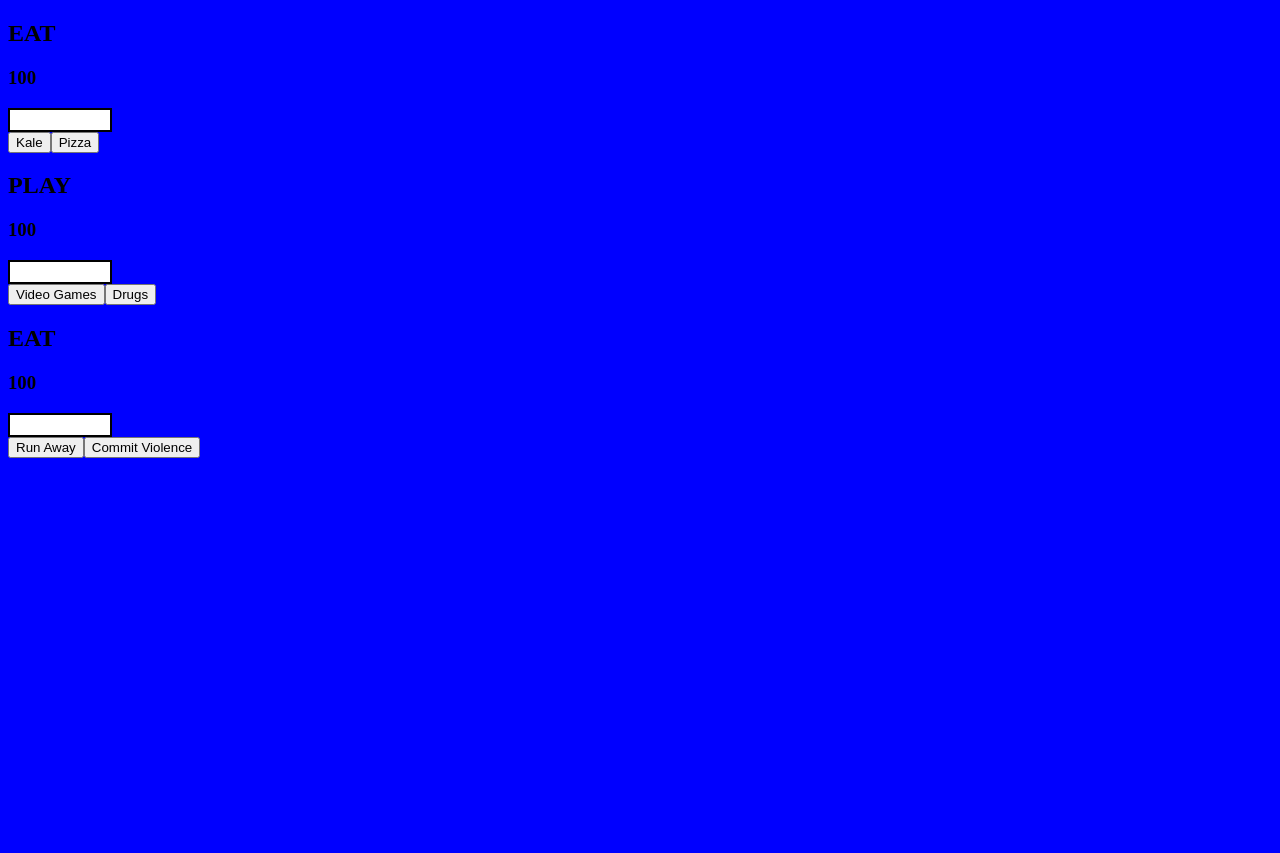
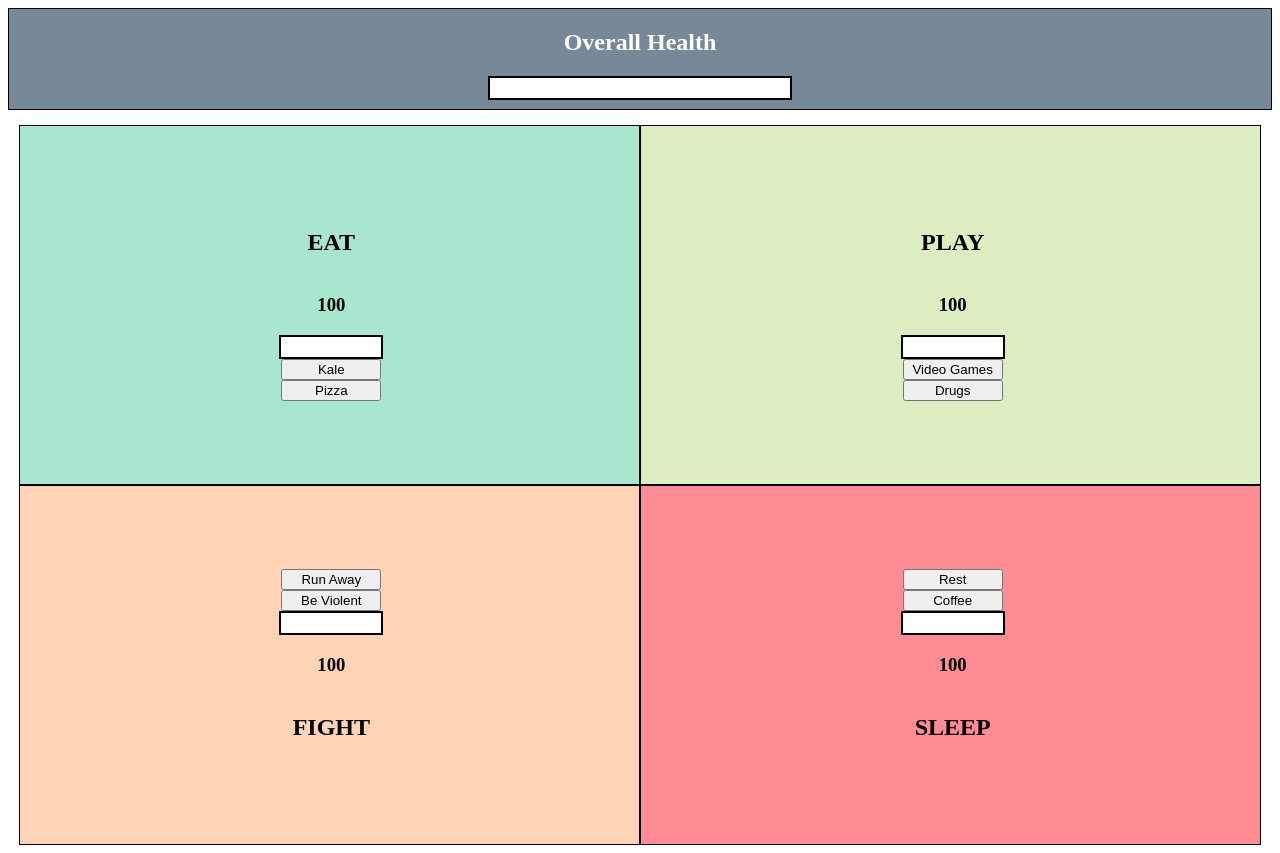
Before and after one commit to HeathJHMoore/tamagotchi, a website built with webpack: page src/index.html in a window 1280 px wide. Before the commit the page ends 800 px from the top, so only its background shows below. Built offline with nearby package versions, Linux system fonts and the light colour scheme.

Commit message:
added a bunch of styling

```diff
--- a/src/javascripts/components/eat.js
+++ b/src/javascripts/components/eat.js
@@ -4,7 +4,7 @@ let full = 100;
 
 const eatBuilder = () => {
   let domString = '';
-  domString += '<div>';
+  domString += '<div class="sectionContents">';
   domString += '<h2>EAT</h2>';
   domString += `<h3>${full}</h3>`;
   domString += `<div id="eatProgressBarOuter" style="background-color: black; width: 100px; padding: 2px;"><div id="eatProgresBarInner" style="width: ${full}%; background-color: white; padding: 10px 0px"></div></div>`;
@@ -35,4 +35,4 @@ const eatListeners = () => {
   });
 };
 
-export default { eatBuilder, eatListeners };
+export default { eatBuilder, eatListeners, full };
--- a/src/javascripts/components/fight.js
+++ b/src/javascripts/components/fight.js
@@ -4,14 +4,14 @@ let strength = 100;
 
 const fightBuilder = () => {
   let domString = '';
+  domString += '<div class="sectionContents">';
   domString += '<div>';
-  domString += '<h2>EAT</h2>';
+  domString += '<button id="runAway">Run Away</button>';
+  domString += '<button id="commitViolence">Be Violent</button>';
+  domString += '</div>';
+  domString += `<div id="fightProgressBarOuter" style="background-color: black; width: 100px; padding: 2px;"><div id="fightProgresBarInner" style="width: ${strength}%; background-color: white; padding: 10px 0px"></div></div>`;
   domString += `<h3>${strength}</h3>`;
-  domString += `<div id="fightProgressBarOuter" style="background-color: black; width: 100px; padding: 2px;"><div id="fightProgresBarInner" style="width: ${strength}%; background-color: white; padding: 10px 0px"></div></div>`;
-  domString += '<div id="eatButtons">';
-  domString += '<button id="runAway">Run Away</button>';
-  domString += '<button id="commitViolence">Commit Violence</button>';
-  domString += '</div>';
+  domString += '<h2>FIGHT</h2>';
   domString += '</div';
   util.printToDom('fight', domString);
 };
@@ -35,4 +35,4 @@ const fightListeners = () => {
   });
 };
 
-export default { fightBuilder, fightListeners };
+export default { fightBuilder, fightListeners, strength };
--- /dev/null
+++ b/src/javascripts/components/overallProgress.js
@@ -0,0 +1,19 @@
+import eat from './eat';
+import play from './play';
+import fight from './fight';
+import sleep from './sleep';
+import util from '../helpers/util';
+
+const average = (eat.full + play.fun + fight.strength + sleep.energy) / 4;
+
+// const newAverage = () => {
+//   average = (eat.full + play.fun + fight.strength + sleep.energy) / 4;
+// };
+
+const overallProgressBuilder = () => {
+  let domString = '<h2>Overall Health</h2>';
+  domString += `<div id="overallProgressBarOuter" style="background-color: black; width: 300px; padding: 2px;"><div id="fightProgresBarInner" style="width: ${average}%; background-color: white; padding: 10px 0px"></div></div>`;
+  util.printToDom('progress', domString);
+};
+
+export default { overallProgressBuilder };
--- a/src/javascripts/components/play.js
+++ b/src/javascripts/components/play.js
@@ -4,11 +4,11 @@ let fun = 100;
 
 const playBuilder = () => {
   let domString = '';
-  domString += '<div>';
+  domString += '<div class="sectionContents">';
   domString += '<h2>PLAY</h2>';
   domString += `<h3>${fun}</h3>`;
   domString += `<div id="playProgressBarOuter" style="background-color: black; width: 100px; padding: 2px;"><div id="playProgresBarInner" style="width: ${fun}%; background-color: white; padding: 10px 0px"></div></div>`;
-  domString += '<div id="eatButtons">';
+  domString += '<div id="playButtons">';
   domString += '<button id="videoGames">Video Games</button>';
   domString += '<button id="drugs">Drugs</button>';
   domString += '</div>';
@@ -35,4 +35,4 @@ const playListeners = () => {
   });
 };
 
-export default { playBuilder, playListeners };
+export default { playBuilder, playListeners, fun };
--- a/src/javascripts/components/sleep.js
+++ b/src/javascripts/components/sleep.js
@@ -0,0 +1,38 @@
+import util from '../helpers/util';
+
+let energy = 100;
+
+const sleepBuilder = () => {
+  let domString = '';
+  domString += '<div class="sectionContents">';
+  domString += '<div>';
+  domString += '<button id="rest">Rest</button>';
+  domString += '<button id="coffee">Coffee</button>';
+  domString += '</div>';
+  domString += `<div id="fightProgressBarOuter" style="background-color: black; width: 100px; padding: 2px;"><div id="fightProgresBarInner" style="width: ${energy}%; background-color: white; padding: 10px 0px"></div></div>`;
+  domString += `<h3>${energy}</h3>`;
+  domString += '<h2>SLEEP</h2>';
+  domString += '</div';
+  util.printToDom('sleep', domString);
+};
+
+const sleepListeners = () => {
+  document.addEventListener('click', (e) => {
+    if (e.target.id === 'rest') {
+      if (energy < 100) {
+        energy += 2;
+        sleepBuilder();
+      }
+    }
+  });
+  document.addEventListener('click', (e) => {
+    if (e.target.id === 'coffee') {
+      if (energy > 0) {
+        energy -= 2;
+        sleepBuilder();
+      }
+    }
+  });
+};
+
+export default { sleepBuilder, sleepListeners, energy };
--- a/src/javascripts/helpers/pageBuilder.js
+++ b/src/javascripts/helpers/pageBuilder.js
@@ -1,15 +1,20 @@
 import eat from '../components/eat';
 import play from '../components/play';
 import fight from '../components/fight';
+import sleep from '../components/sleep';
+import overall from '../components/overallProgress';
 
 
 const pageBuilder = () => {
   eat.eatBuilder();
   play.playBuilder();
   fight.fightBuilder();
+  sleep.sleepBuilder();
+  overall.overallProgressBuilder();
   eat.eatListeners();
   play.playListeners();
   fight.fightListeners();
+  sleep.sleepListeners();
 };
 
 export default { pageBuilder };
--- a/src/styles/main.scss
+++ b/src/styles/main.scss
@@ -1,3 +1,54 @@
 body {
-  background-color: blue;
+  background-color: white;
 }
+
+#app {
+  display: flex;
+  flex-wrap: wrap;
+  justify-content: center;
+  #progress {
+    background-color: lightslategray;
+    color: white;
+    border: solid 1px black;
+    display: flex;
+    flex-direction: column;
+    align-items: center;
+    width: 100%;
+    height: 100px;
+  }
+  #eat {
+    background-color: #a8e6cf;
+    margin-top: 15px;
+  }
+  #play {
+    background-color: #dcedc1;
+    margin-top: 15px;
+  }
+  #fight {
+    background-color: #ffd3b6;
+  }
+  #sleep {
+    background-color: #ff8b94;
+  }
+  .quad {
+    border: solid 1px black;
+    display: flex;
+    flex-direction: column;
+    align-items: center;
+    justify-content: center;
+    width: 49%;
+    height: 358px;
+    background-color: silver;
+    .sectionContents {
+      width: 100px;
+      display: flex;
+      flex-direction: column;
+      justify-content: center;
+      align-items: center;
+      flex-wrap: wrap;
+    }
+    button {
+      width: 100px;
+    }
+  }
+}
```
